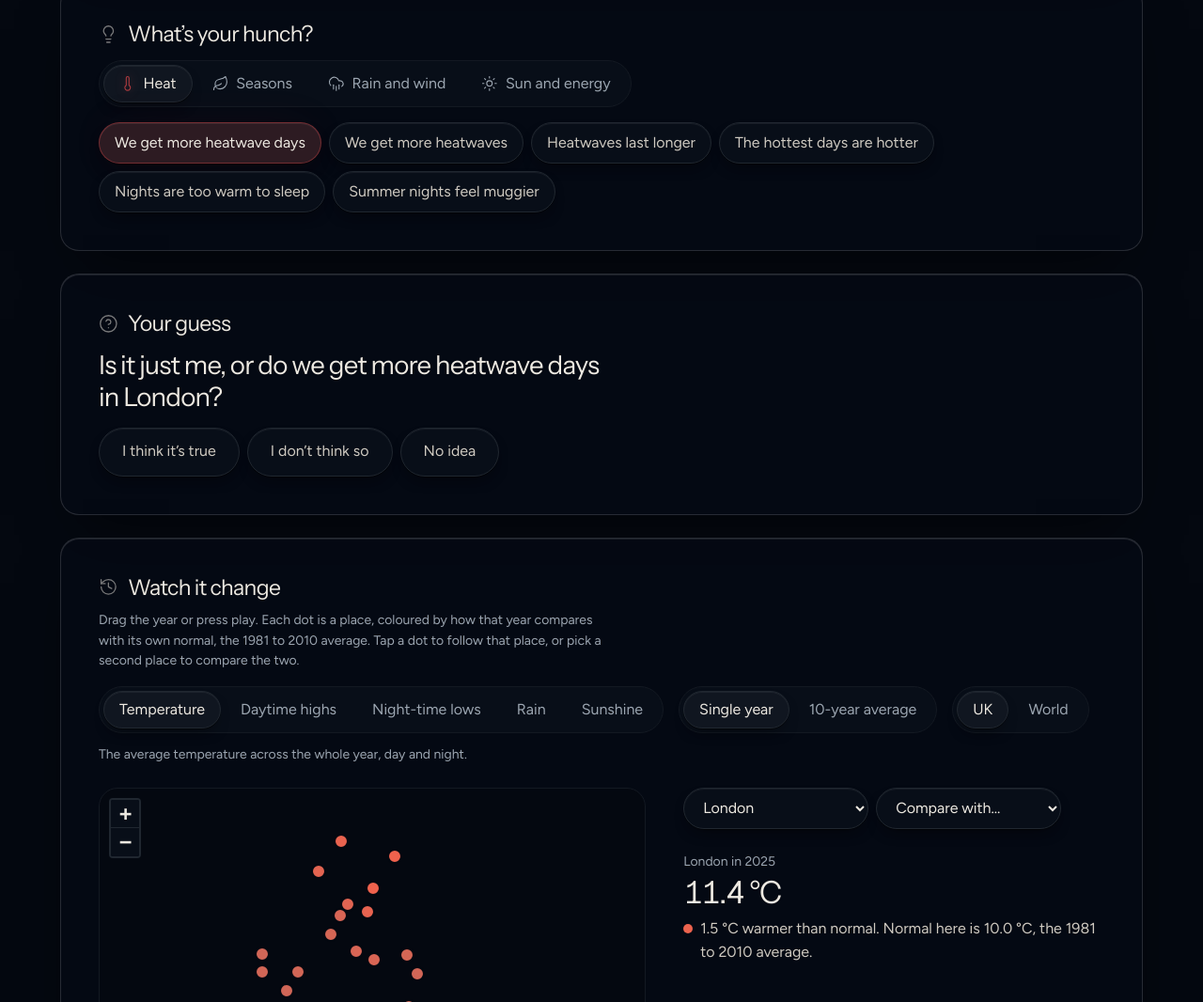
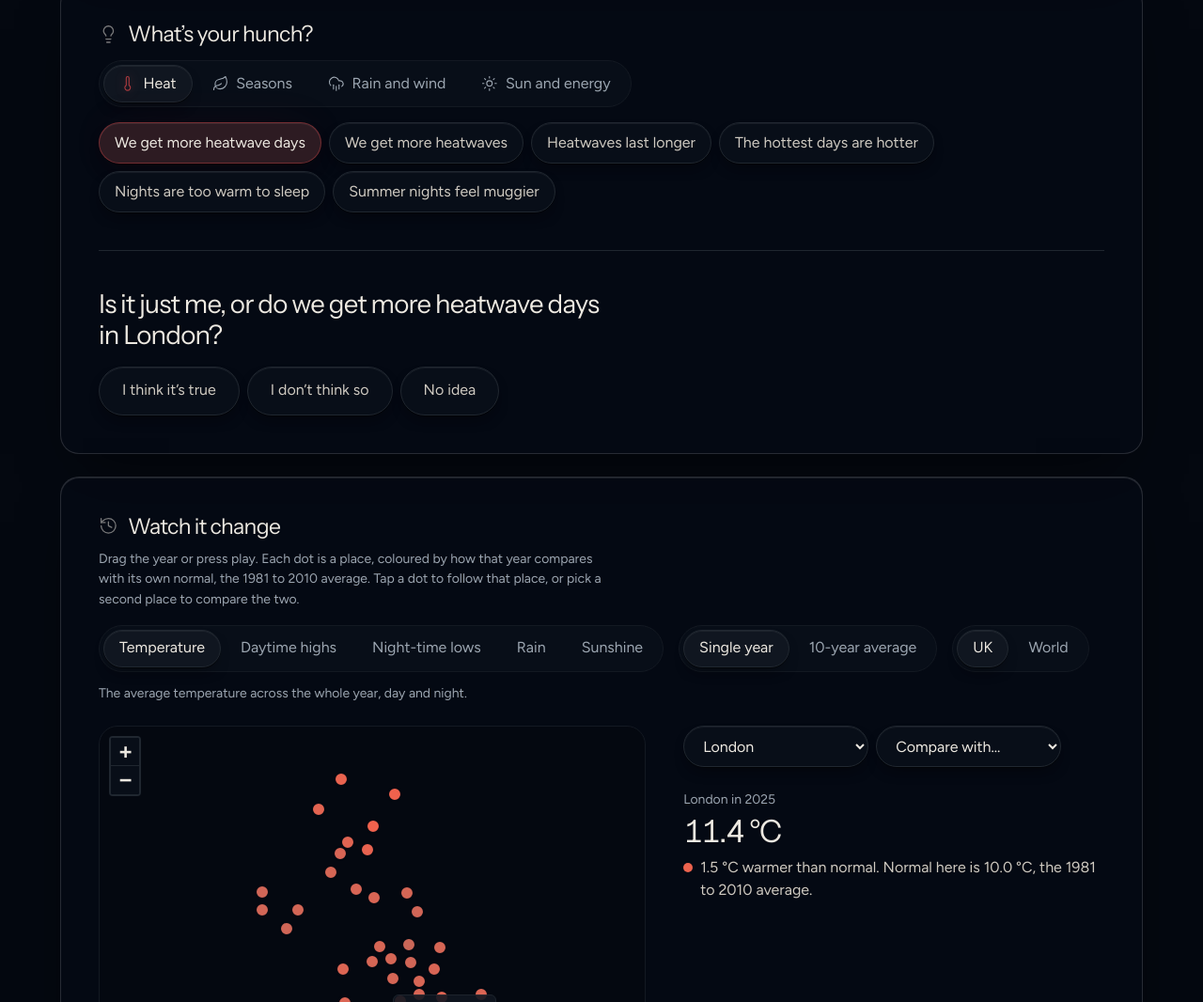
Before and after one commit to NaveenHerath/Mostly-Significant, a plain HTML site: page docs/index.html in a window 1280 px wide. Shown: the part 2185-3251 px from the top of the page at 94% size. Drawn offline with nearby package versions, Linux system fonts and the light colour scheme; no server answers; a script that the page names is missing.

Commit message:
merged hunch and guess into one section

```diff
--- a/docs/index.html
+++ b/docs/index.html
@@ -122,19 +122,16 @@
       <p class="note" id="place-note" hidden></p> <!-- e.g. the delhi warning -->
     </section>
 
-    <!-- 3. hunch -->
+    <!-- 3. hunch and guess in one pane: pick a hunch, then say what you think right under it -->
     <section class="step needs-js" id="hunch" data-nav="try" aria-labelledby="hunch-h">
       <h2 id="hunch-h"><svg class="icon" aria-hidden="true"><use href="icons.svg#lightbulb" /></svg>What’s your hunch?</h2> <!-- step heading -->
       <div class="switch" id="topics" role="group" aria-label="Topic"></div> <!-- heat / seasons / rain / sun, filled by app.js -->
       <div class="pills" id="hunches" role="group" aria-label="Hunch"></div> <!-- hunch sentences, filled by app.js -->
       <p class="note" id="topic-note" hidden>The season hunches are built around UK seasons, so world cities don’t have them.</p> <!-- shown for world -->
-    </section>
-
-    <!-- 4. guess -->
-    <section class="step needs-js" id="guess" data-nav="try" aria-labelledby="guess-h">
-      <h2 id="guess-h"><svg class="icon" aria-hidden="true"><use href="icons.svg#circle-help" /></svg>Your guess</h2> <!-- step heading -->
-      <p class="claim" id="claim">Loading the data.</p> <!-- the hunch as a question once data’s in, e.g. "Is it just me, or are downpours heavier in London?" -->
-      <div class="guesses" id="guesses" role="group" aria-label="Your guess"></div> <!-- the three buttons, filled by app.js -->
+      <div class="guess" id="guess"> <!-- the guess, under a hairline. keeps the id so app.js and chat.js can still scroll here -->
+        <p class="claim" id="claim">Loading the data.</p> <!-- the hunch as a question once data’s in, e.g. "Is it just me, or are downpours heavier in London?" -->
+        <div class="guesses" id="guesses" role="group" aria-label="Your guess"></div> <!-- the three buttons, filled by app.js -->
+      </div>
     </section>
 
     <!-- everything below stays hidden until you guess -->
--- a/docs/style.css
+++ b/docs/style.css
@@ -187,7 +187,8 @@ a.pill { text-decoration: none; } /* pills that are links don't get underlined *
 
 /* ---------- guess ---------- */
 
-.claim { margin-top: var(--space-md); font-family: var(--font-display); font-size: var(--text-2xl); line-height: 1.2; letter-spacing: var(--tracking-display); color: var(--color-ink); max-width: 32ch; } /* the hunch, said back in big type */
+.guess { margin-top: var(--space-xl); padding-top: var(--space-xl); border-top: var(--rule-hair) solid var(--color-rule); } /* the guess sits under the hunches, split off by a hairline instead of its own pane */
+.claim { margin-top: 0; font-family: var(--font-display); font-size: var(--text-2xl); line-height: 1.2; letter-spacing: var(--tracking-display); color: var(--color-ink); max-width: 32ch; } /* the hunch, said back in big type */
 .guesses .pill { min-height: 52px; padding: 0 var(--space-lg); } /* guess buttons are a bit bigger, they're the main action */
 
 /* ---------- result ---------- */
```
